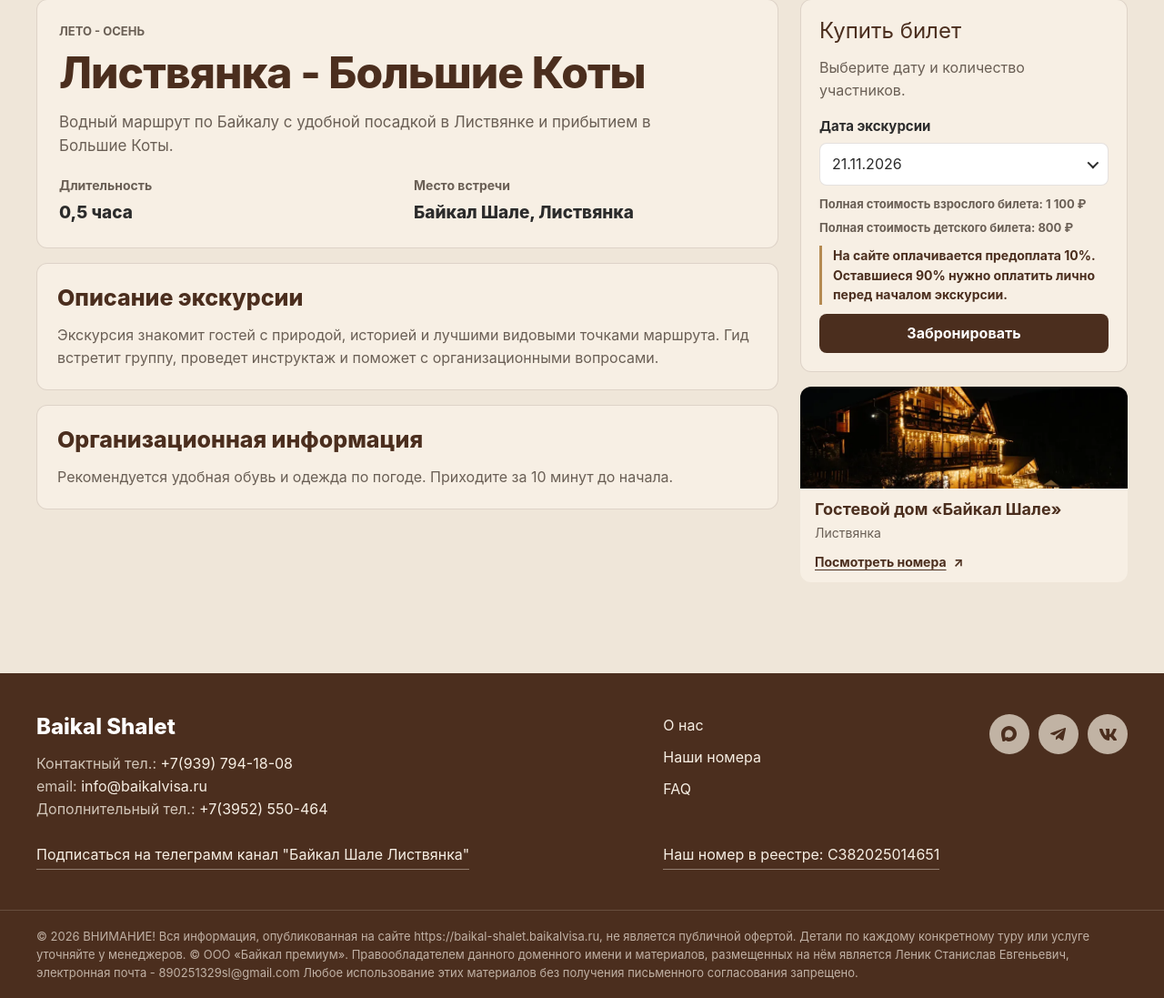
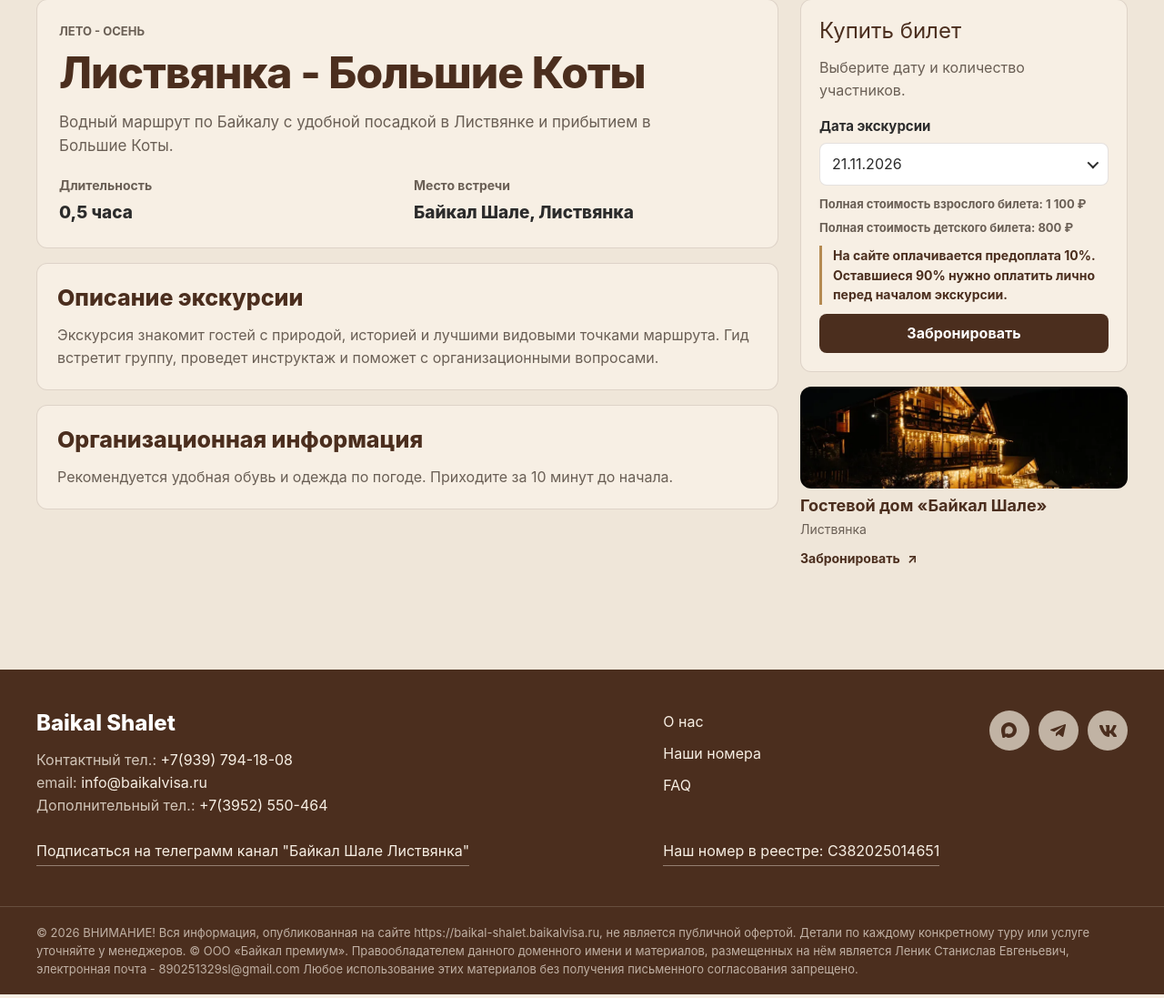
Before and after one commit to Sobol17/baikal-shale-tickets, a Laravel app: a page that uses resources/views/excursions/show.blade.php in a window 1280 px wide. Shown: the part 182-1279 px from the top of the page at 91% size. Run offline with Laravel 12, Linux system fonts and the light colour scheme; data comes from the database, SQL or seed files in the repository; style sheets or scripts are compiled from the project's sources.

Commit message:
fix: упростить оформление ссылок на Байкал Шале

```diff
--- a/resources/css/app.css
+++ b/resources/css/app.css
@@ -528,14 +528,15 @@ textarea {
     max-width: 66ch;
 }
 
-.button.catalog-intro__stay {
+.catalog-intro__stay {
     min-height: 44px;
     gap: 8px;
     margin-top: 20px;
-    border: 1px solid rgba(255, 255, 255, 0.65);
-    background: rgba(43, 43, 43, 0.75);
-    color: var(--white);
-    transition: transform 140ms cubic-bezier(0.23, 1, 0.32, 1);
+    border: 1px solid rgba(255, 255, 255, 0.55);
+    background: color-mix(in srgb, var(--brand) 60%, transparent);
+    transition:
+        background-color 0.2s ease,
+        transform 140ms cubic-bezier(0.23, 1, 0.32, 1);
 }
 
 .catalog-intro__stay:focus-visible,
@@ -548,14 +549,8 @@ textarea {
     transform: scale(0.97);
 }
 
-@media (hover: hover) and (pointer: fine) {
-    .button.catalog-intro__stay:hover {
-        background: var(--ink);
-    }
-}
-
 @media (prefers-reduced-motion: reduce) {
-    .button.catalog-intro__stay {
+    .catalog-intro__stay {
         transition: none;
     }
 
@@ -941,21 +936,17 @@ textarea {
 }
 
 .stay-card {
-    overflow: hidden;
-    border-radius: var(--radius);
-    background: var(--paper);
+    display: grid;
+    gap: 8px;
 }
 
 .stay-card__image {
     display: block;
     width: 100%;
     height: 112px;
+    border-radius: var(--radius);
     object-fit: cover;
     object-position: center 45%;
-}
-
-.stay-card__body {
-    padding: 12px 16px 0;
 }
 
 .stay-card__body h2 {
@@ -981,11 +972,6 @@ textarea {
     font-size: 14px;
     font-weight: 750;
     line-height: 1.2;
-}
-
-.stay-card__link span:first-child {
-    text-decoration: underline;
-    text-underline-offset: 3px;
 }
 
 .slot-list {
--- a/resources/views/excursions/index.blade.php
+++ b/resources/views/excursions/index.blade.php
@@ -71,7 +71,7 @@
             <div>
                 <h1 class="page-title">{{ $homePageSettings->title }}</h1>
                 <p class="lead">{{ $homePageSettings->text }}</p>
-                <a class="button catalog-intro__stay" href="https://baikal-shalet.baikalvisa.ru/#rooms">
+                <a class="button button--primary catalog-intro__stay" href="https://baikal-shalet.baikalvisa.ru/#rooms">
                     Номера в «Байкал Шале» <span aria-hidden="true">↗</span>
                 </a>
             </div>
--- a/resources/views/excursions/show.blade.php
+++ b/resources/views/excursions/show.blade.php
@@ -93,8 +93,8 @@
                 <div class="stay-card__body">
                     <h2 id="stay-heading">Гостевой дом «Байкал Шале»</h2>
                     <p>Листвянка</p>
-                    <a class="stay-card__link" href="https://baikal-shalet.baikalvisa.ru/#rooms">
-                        <span>Посмотреть номера</span> <span aria-hidden="true">↗</span>
+                    <a class="stay-card__link" href="https://baikal-shalet.baikalvisa.ru/#rooms" aria-label="Забронировать номер в «Байкал Шале»">
+                        Забронировать <span aria-hidden="true">↗</span>
                     </a>
                 </div>
             </section>
```
